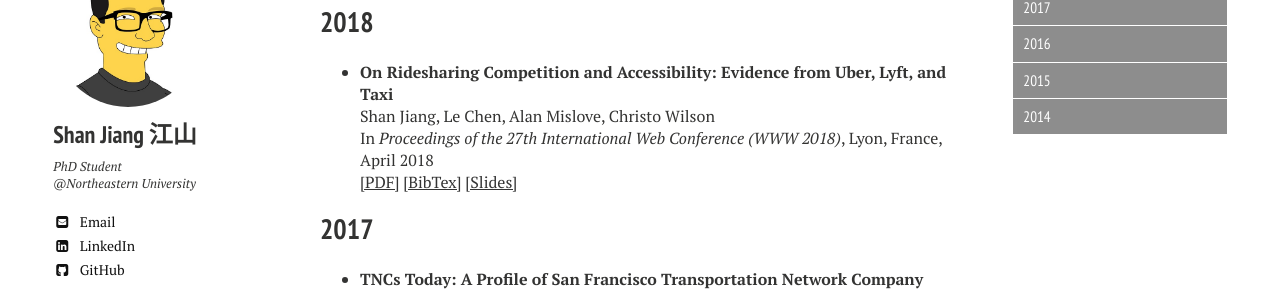
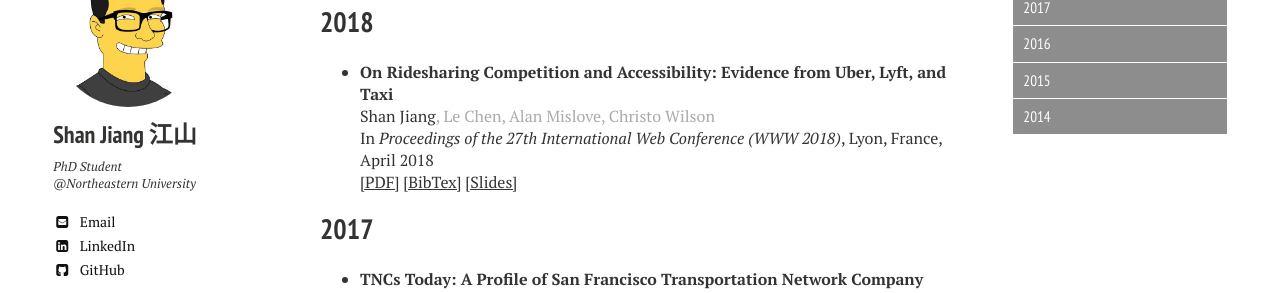
Before and after one commit to printfoo/printfoo.github.io, a Jekyll site: the page built from publications/index.md, in a window 1280 px wide. Shown: the part 159-452 px from the top of the page. Built offline with Jekyll 4.4.1, drawn with Linux system fonts in a browser that asks for light colours; nearby versions of some CDN libraries.

Commit message:
test color

```diff
--- a/publications/index.md
+++ b/publications/index.md
@@ -12,7 +12,7 @@
 ## 2018
 
 * **On Ridesharing Competition and Accessibility: Evidence from Uber, Lyft, and Taxi**
-Shan Jiang, Le Chen, Alan Mislove, Christo Wilson
+Shan Jiang<span style="color:#AAA">, Le Chen, Alan Mislove, Christo Wilson</span>
 In *Proceedings of the 27th International Web Conference (WWW 2018)*, Lyon, France, April 2018
 [\[PDF\]](www18_paper.pdf){:target="_blank"} [\[BibTex\]](www18_bib.txt){:target="_blank"} [\[Slides\]](www18_slides.pdf){:target="_blank"}
 
```
